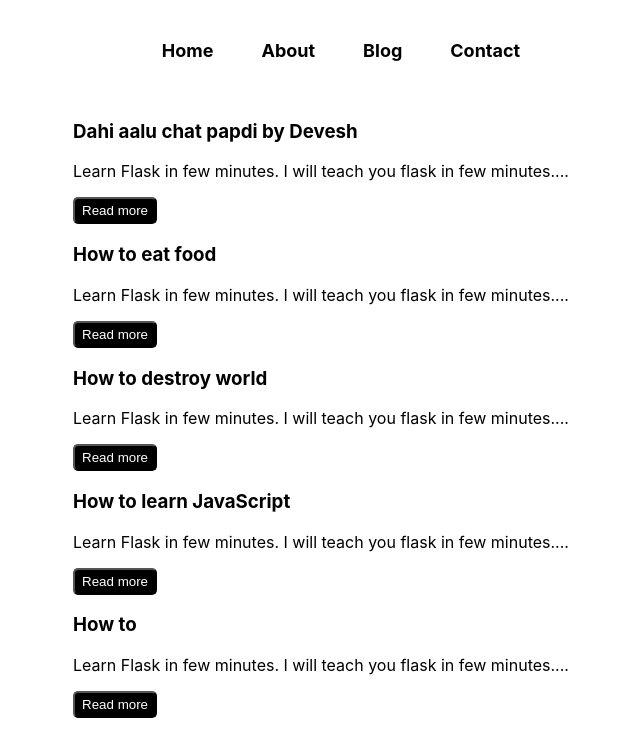
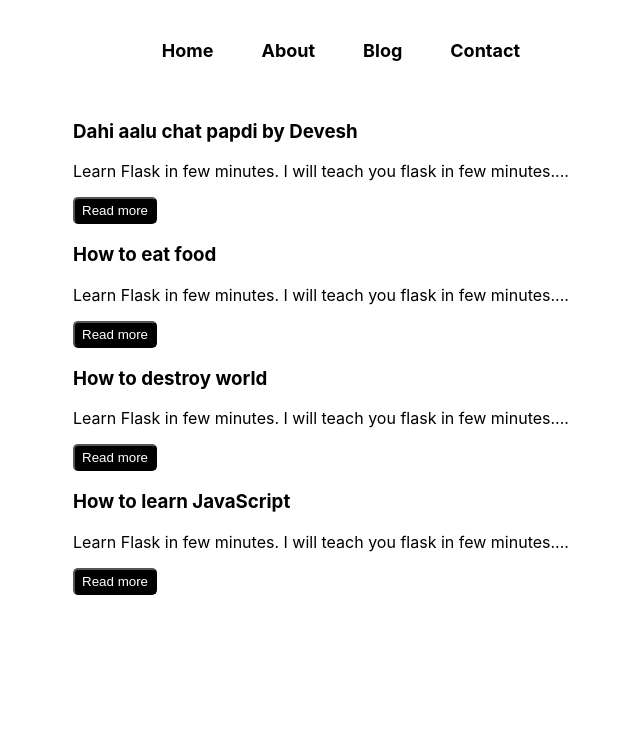
Before and after one commit to DeveshPurohit/Hunting-Coder, a Next.js app: page /blog in a window 1280 px wide. Shown: the top 756 px of the page, without its empty margins (319-959 px from the left). Built offline with nearby package versions, Linux system fonts and the light colour scheme.

Commit message:
blog starting limit set
set to 4

```diff
--- a/pages/blog.js
+++ b/pages/blog.js
@@ -7,11 +7,11 @@ import InfiniteScroll from "react-infinite-scroll-component";
 function Blog(props) {
   console.log(props);
   const [blog, setBlogs] = useState(props.allBlogs);
-  const [count, setcount] = useState(5)
+  const [count, setcount] = useState(4)
 
   const fetchData = async () => {
-    let d = await fetch(`http://localhost:3000/api/blogs/?count=${count+5}`)
-    setcount(count+5)
+    let d = await fetch(`http://localhost:3000/api/blogs/?count=${count+4}`)
+    setcount(count+4)
     let data = await d.json()
     setBlogs(data)
   };
@@ -59,7 +59,7 @@ export async function getStaticProps(context) {
   let myfile;
   let allCount = data.length
   let allBlogs = [];
-  for (let index = 0; index < 5; index++) {
+  for (let index = 0; index < 4; index++) {
     const item = data[index];
     myfile = await fs.promises.readFile("blogdata/" + item, "utf-8");
     allBlogs.push(JSON.parse(myfile));
```
